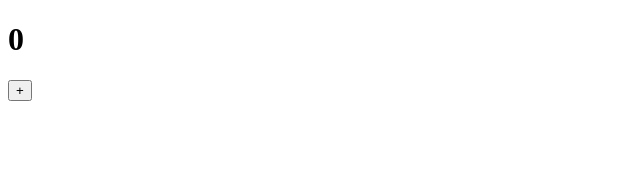
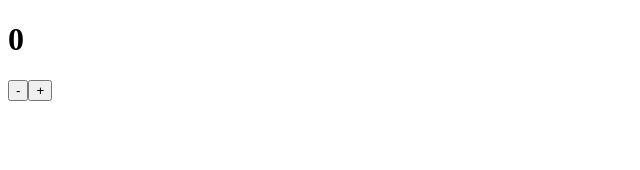
Before and after one commit to NazikAskhatova/react-redux, a React (Create React App) app: page / in a window 1280 px wide. Shown: the top 170 px of the page, without its empty margins (0-640 px from the left). Built offline with nearby package versions, Linux system fonts and the light colour scheme.

Commit message:
added Decrement

```diff
--- a/src/CounterControls.js
+++ b/src/CounterControls.js
@@ -1,13 +1,13 @@
 import { useDispatch } from "react-redux";
-
 
 function CounterControls() {
   const dispatch = useDispatch();
   return (
     <div className="CounterControls">
-      <button onClick={() => dispatch({type: 'counter/increment' })}>+</button>
-      </div>
-  )
+      <button onClick={() => dispatch({ type: "counter/decrement" })}>-</button>
+      <button onClick={() => dispatch({ type: "counter/increment" })}>+</button>
+    </div>
+  );
 }
 // function CounterControls({ onIncrement, onDecrement, onReset }) {
 //     return (
@@ -19,4 +19,4 @@ function CounterControls() {
 //     );
 //   }
 
-  export default CounterControls;
+export default CounterControls;
--- a/src/CounterSlice.js
+++ b/src/CounterSlice.js
@@ -10,6 +10,11 @@ const counterSlice = createSlice({
       // store.number = store.number + 1
       // store.number += 1;
       store.number++;
+    },
+    decrement: function (store) {
+      // store.number = store.number + 1
+      // store.number += 1;
+      store.number--;
     },
   },
 });
```
